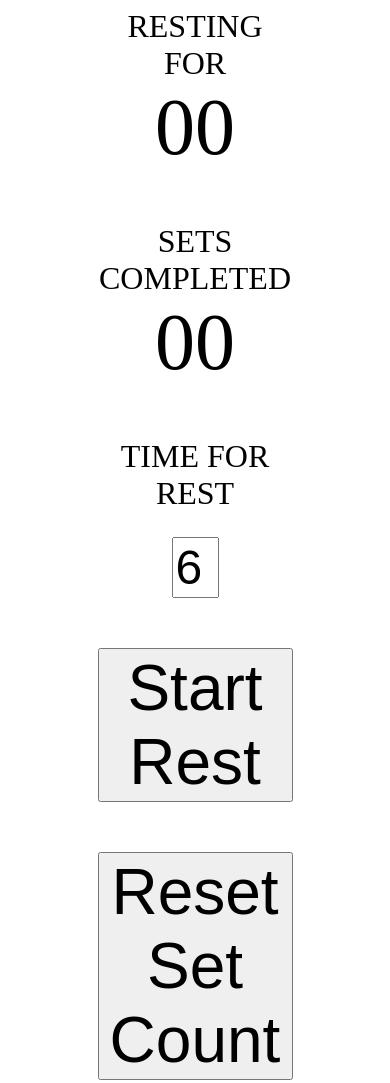
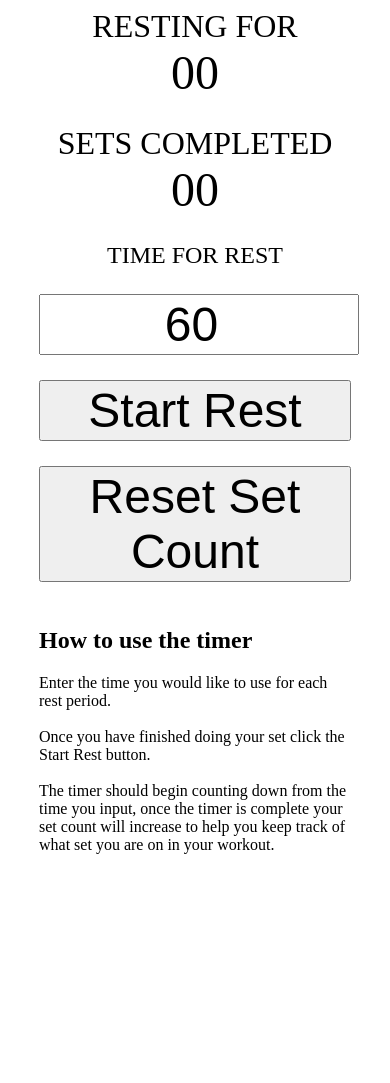
Before and after one commit to git-kv/workout-rest-timer, a plain HTML site: page index.html in a window 390 px wide. Shown: the top 1083 px of the page. After the commit the page ends 862 px from the top, so only its background shows below. Drawn offline with Linux system fonts and the light colour scheme.

Commit message:
adjusted style for better mobile experience

```diff
--- a/index.html
+++ b/index.html
@@ -19,8 +19,8 @@
     </div>
 
     <div class="rest-length-input">
-      <p style="font-size: 2rem">TIME FOR REST</p>
-      <input type="number" value="60" style="font-size: 3rem; width: 10vw"></input>
+      <p style="font-size: 1.5rem">TIME FOR REST</p>
+      <input type="number" value="60" style="font-size: 3rem;"></input>
     </div>
 
     <button type="button">Start Rest</button>
--- a/style.css
+++ b/style.css
@@ -2,18 +2,18 @@
   display: grid;
   grid-template-columns: 1fr;
   text-align: center;
-  width: 50vw;
+  width: 80vw;
   margin: 0 auto;
-  gap: 50px;
+  gap: 25px;
 }
 
 .countdown,
 .set-count {
-  font-size: 5rem;
+  font-size: 3rem;
 }
 
 button {
-  font-size: 4rem;
+  font-size: 3rem;
 }
 
 .countdown p,
@@ -25,10 +25,10 @@ button {
 input {
   text-align: center;
   margin-top: 25px;
+  width: 100%;
 }
 
 .about {
-  width: 20vw;
   text-align: left;
   margin: 0 auto;
 }
```
